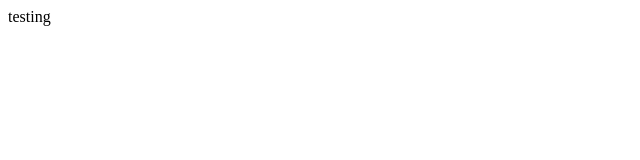
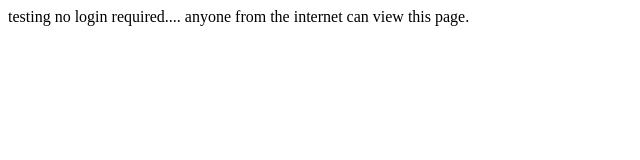
Before and after one commit to ubc-tuehoang/testpage10jan2023, a plain HTML site: page docs/index.html in a window 1280 px wide. Shown: the whole page, without its empty margins (0-640 px from the left). Drawn offline with Linux system fonts and the light colour scheme.

Commit message:
Update index.html

```diff
--- a/docs/index.html
+++ b/docs/index.html
@@ -1 +1 @@
-<html><body>testing</body></html>
+<html><body>testing no login required.... anyone from the internet can view this page.</body></html>
```
